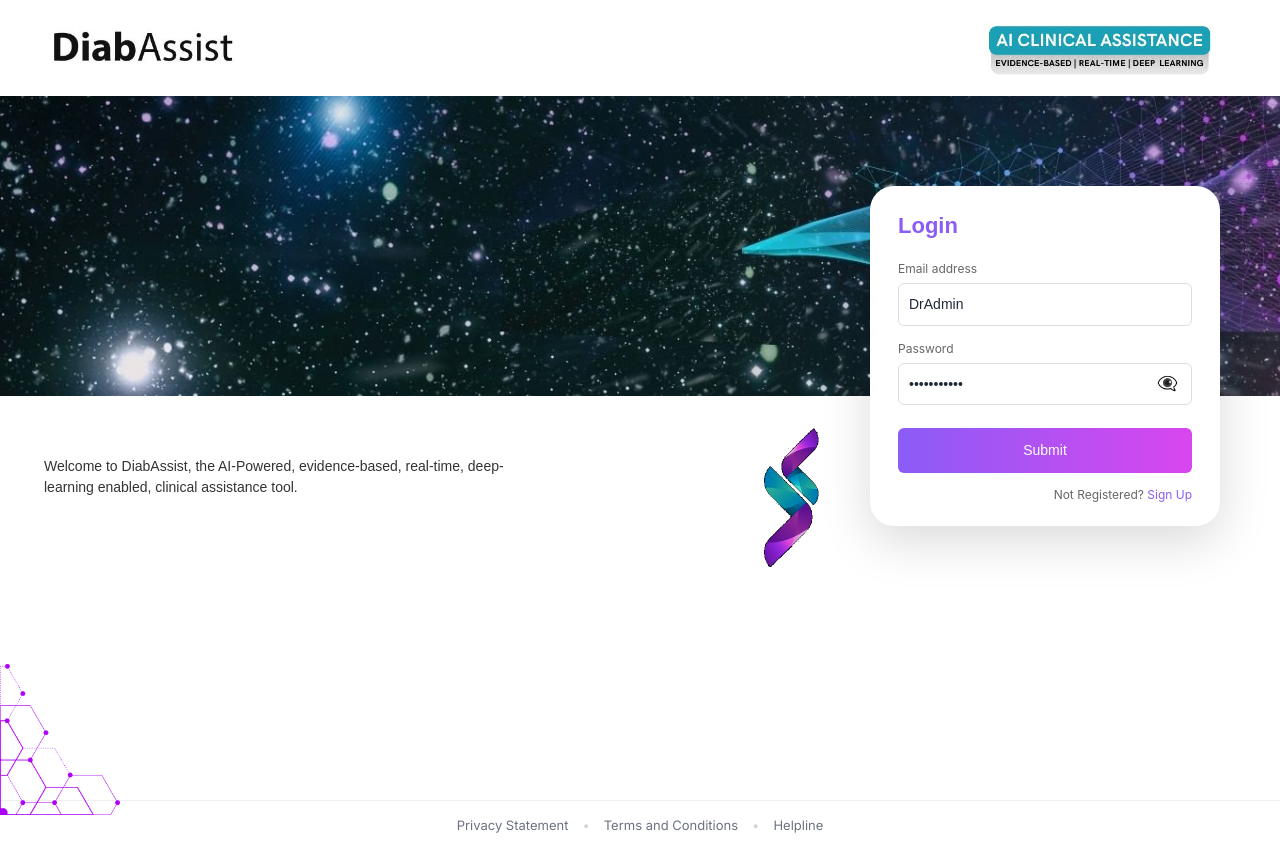
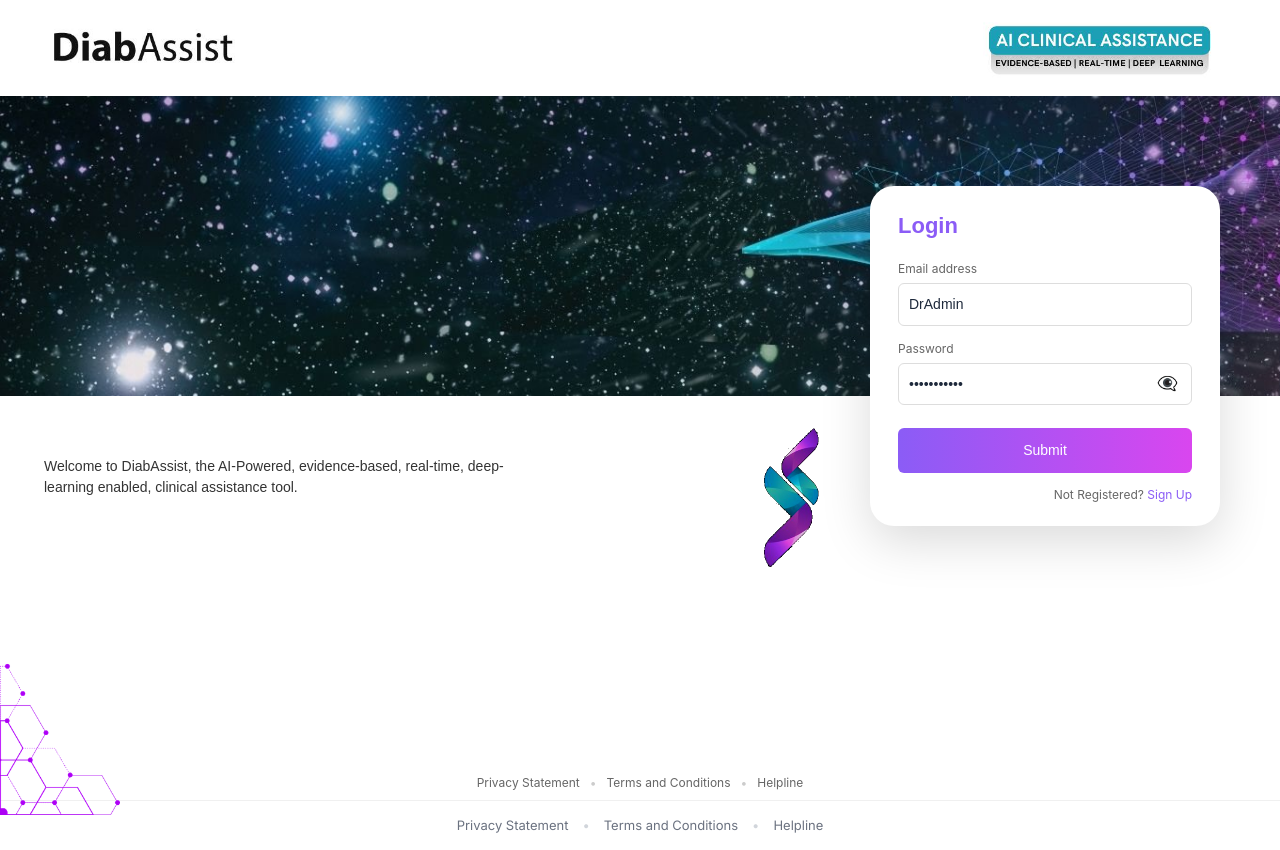
Before and after one commit to SaadAbdullah72/elements-interactive-proj-1, a React (Vite) app in the folder frontend/: page / in a window 1280 px wide. Built offline with nearby package versions, Linux system fonts and the light colour scheme.

Commit message:
Add footer links to login page

```diff
--- a/frontend/src/DoctorLogin.jsx
+++ b/frontend/src/DoctorLogin.jsx
@@ -401,6 +401,13 @@ const DoctorLogin = ({ onLoginSuccess }) => {
 
         {/* ── FOOTER ── */}
         <footer className="footer">
+          <div className="footer-links">
+            <a href="#">Privacy Statement</a>
+            <span>•</span>
+            <a href="#">Terms and Conditions</a>
+            <span>•</span>
+            <a href="#">Helpline</a>
+          </div>
         </footer>
 
         <img src={BOTTOM_LEFT_IMG} alt="" className="bottom-left-decoration" />
```
